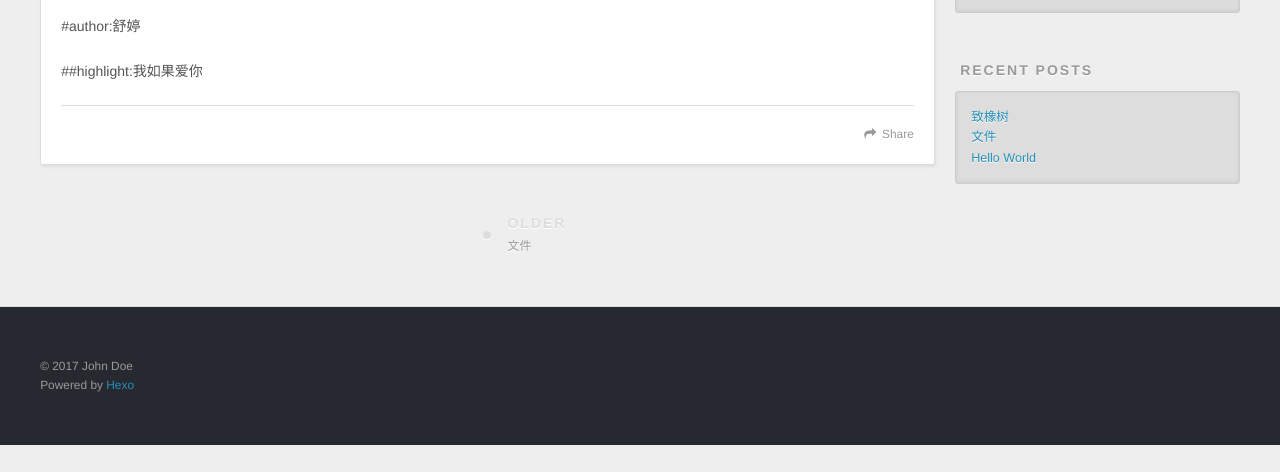
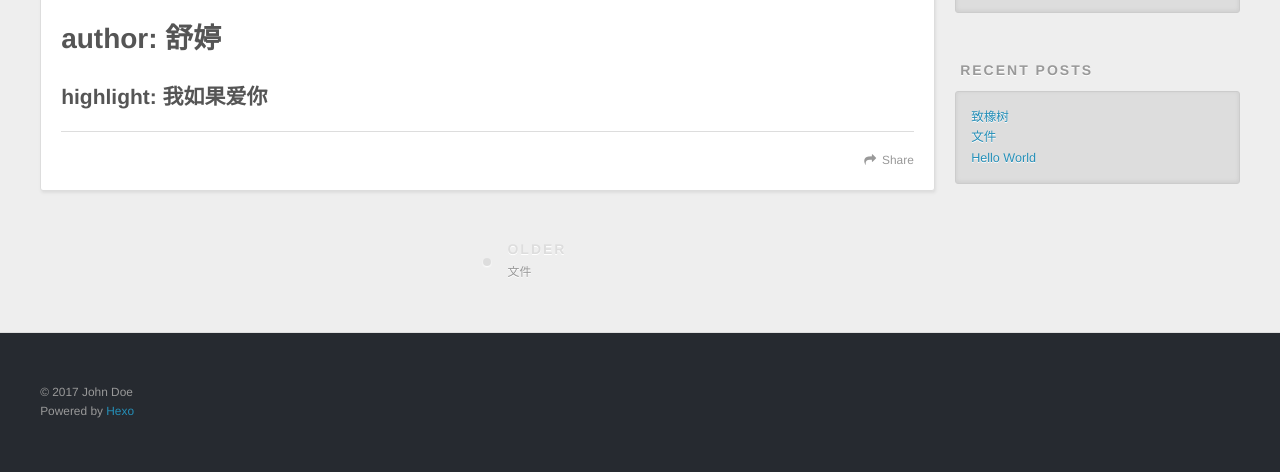
Before and after one commit to fengyishiji/fengyishiji.github.io, a plain HTML site: page 2017/10/14/致橡树/index.html in a window 1280 px wide. Shown: the part 438-910 px from the top of the page. Before the commit the page ends 883 px from the top, so only its background shows below. Drawn offline with nearby package versions, Linux system fonts and the light colour scheme.

Commit message:
Site updated: 2017-10-14 11:20:07

```diff
--- a/2017/10/14/致橡树/index.html
+++ b/2017/10/14/致橡树/index.html
@@ -5,16 +5,16 @@
 
   <title>致橡树 | Hexo</title>
   <meta name="viewport" content="width=device-width, initial-scale=1, maximum-scale=1">
-  <meta name="description" content="#author:舒婷 ##highlight:我如果爱你">
+  <meta name="description" content="author: 舒婷highlight: 我如果爱你">
 <meta property="og:type" content="article">
 <meta property="og:title" content="致橡树">
 <meta property="og:url" content="http://yoursite.com/2017/10/14/致橡树/index.html">
 <meta property="og:site_name" content="Hexo">
-<meta property="og:description" content="#author:舒婷 ##highlight:我如果爱你">
-<meta property="og:updated_time" content="2017-10-14T03:05:33.505Z">
+<meta property="og:description" content="author: 舒婷highlight: 我如果爱你">
+<meta property="og:updated_time" content="2017-10-14T03:19:55.356Z">
 <meta name="twitter:card" content="summary">
 <meta name="twitter:title" content="致橡树">
-<meta name="twitter:description" content="#author:舒婷 ##highlight:我如果爱你">
+<meta name="twitter:description" content="author: 舒婷highlight: 我如果爱你">
 
     <link rel="alternate" href="/atom.xml" title="Hexo" type="application/atom+xml">
 
@@ -85,9 +85,7 @@
 
     <div class="article-entry" itemprop="articleBody">
 
-        <p>#author:舒婷</p>
-<p>##highlight:我如果爱你</p>
-
+        <h1 id="author-舒婷"><a href="#author-舒婷" class="headerlink" title="author: 舒婷"></a>author: 舒婷</h1><h2 id="highlight-我如果爱你"><a href="#highlight-我如果爱你" class="headerlink" title="highlight: 我如果爱你"></a>highlight: 我如果爱你</h2>
 
     </div>
     <footer class="article-footer">
```
Also changed, not shown: index.html (+1 -3 lines).
